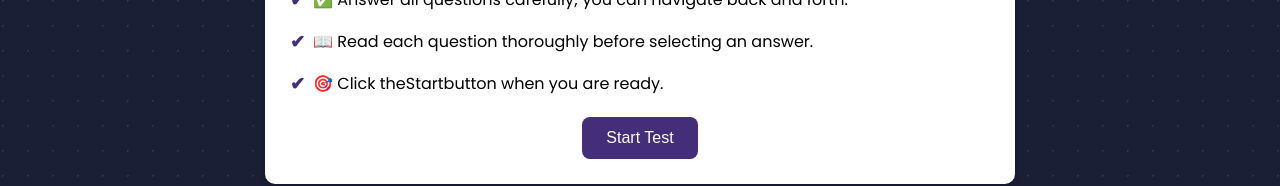
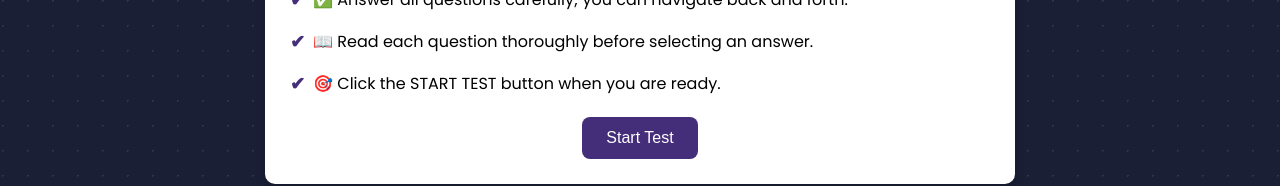
Before and after one commit to geekelo/jjrsf-cbt, a React (Create React App) app: page /instructions in a window 1280 px wide. Shown: the part 543-729 px from the top of the page. Built offline with nearby package versions, Linux system fonts and the light colour scheme.

Commit message:
Update Instructions.js

```diff
--- a/src/components/Instructions.js
+++ b/src/components/Instructions.js
@@ -70,7 +70,7 @@ const Instructions = () => {
           <li>🚫 Do not refresh or leave the page, as this may result in automatic submission.</li>
           <li>✅ Answer all questions carefully; you can navigate back and forth.</li>
           <li>📖 Read each question thoroughly before selecting an answer.</li>
-          <li>🎯 Click the <span className="font-bold px-2">Start</span> button when you are ready.</li>
+          <li>🎯 Click the START TEST button when you are ready.</li>
         </ul>
 
         <button className="start-btn" onClick={startTest} disabled={loading}>
```
